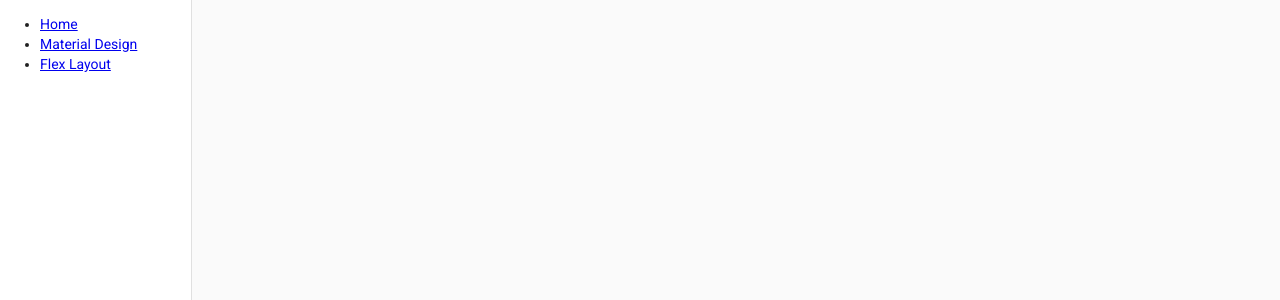
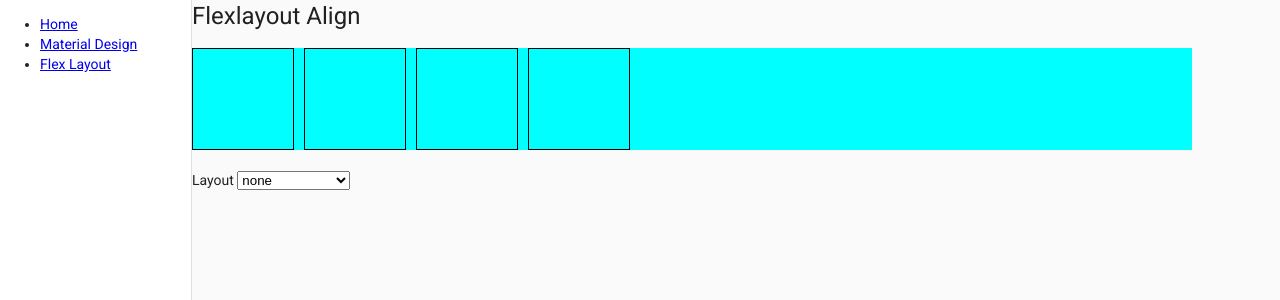
Before and after one commit to PraveenMuthu22/angular-learning-project, an Angular app: page /layoutalign in a window 1280 px wide. Before the commit this address led to /. Shown: the top 300 px of the page. Built offline with nearby package versions, Linux system fonts and the light colour scheme.

Commit message:
Flex align done

```diff
--- a/src/app/flexlayout/flex-home/flex-home.component.html
+++ b/src/app/flexlayout/flex-home/flex-home.component.html
@@ -2,6 +2,7 @@
 
 <ul>
   <li> <a [routerLink]="['/layoutgap']"> Flex layout gap  </a></li>
+  <li> <a [routerLink]="['/layoutalign']"> Flex layout align  </a></li>
 </ul>
 
 <router-outlet></router-outlet>
--- a/src/app/flexlayout/flexlayout-routing.module.ts
+++ b/src/app/flexlayout/flexlayout-routing.module.ts
@@ -1,11 +1,13 @@
 import { NgModule } from '@angular/core';
 import { Routes, RouterModule } from '@angular/router';
 import { FlexHomeComponent } from './flex-home/flex-home.component';
+import { LayoutAlignComponent } from './layout-align/layout-align.component';
 import { LayoutGapComponent } from './layout-gap/layout-gap.component';
 
 const routes: Routes = [
   { path: 'home', component: FlexHomeComponent},
   { path: 'layoutgap', component: LayoutGapComponent},
+  { path: 'layoutalign', component: LayoutAlignComponent},
   { path: '', redirectTo: 'home', pathMatch: 'full'}
 ];
 
--- a/src/app/flexlayout/flexlayout.module.ts
+++ b/src/app/flexlayout/flexlayout.module.ts
@@ -5,10 +5,11 @@ import { LayoutGapComponent } from './layout-gap/layout-gap.component';
 import { FlexHomeComponent } from './flex-home/flex-home.component';
 import { FormsModule } from '@angular/forms';
 import { SharedModule } from '../shared/shared.module';
+import { LayoutAlignComponent } from './layout-align/layout-align.component';
 
 
 @NgModule({
-  declarations: [LayoutGapComponent, FlexHomeComponent],
+  declarations: [LayoutGapComponent, FlexHomeComponent, LayoutAlignComponent],
   imports: [
     CommonModule,
     FlexlayoutRoutingModule,
--- /dev/null
+++ b/src/app/flexlayout/layout-align/layout-align.component.css
@@ -0,0 +1,11 @@
+.child {
+  width: 100px;
+  height: 100px;
+  border: solid black 1px;
+}
+
+.parent {
+  background-color: aqua;
+  width: 1000px;
+  margin-bottom: 20px;
+}
--- /dev/null
+++ b/src/app/flexlayout/layout-align/layout-align.component.html
@@ -0,0 +1,17 @@
+<h1> Flexlayout Align </h1>
+
+<div class="parent" fxLayout="row" fxLayoutGap='10px' [fxLayoutAlign]="alignment">
+  <div class="child"> </div>
+  <div class="child"> </div>
+  <div class="child"> </div>
+  <div class="child"> </div>
+</div>
+
+<div class="form-group">
+  <label> Layout </label>
+  <select class="form-control" name="alignment" [(ngModel)] = "alignment">
+      <option *ngFor="let alignment of alignments">
+          {{alignment}}
+      </option>
+  </select>
+</div>
--- /dev/null
+++ b/src/app/flexlayout/layout-align/layout-align.component.ts
@@ -0,0 +1,28 @@
+import { Component, OnInit } from '@angular/core';
+
+@Component({
+  selector: 'app-layout-align',
+  templateUrl: './layout-align.component.html',
+  styleUrls: ['./layout-align.component.css']
+})
+export class LayoutAlignComponent implements OnInit {
+
+  alignments = [
+    'none',
+    'start',
+    'center',
+    'end',
+    'space-around',
+    'space-between',
+    'space-evenly'
+  ];
+
+  alignment = 'none';
+
+
+  constructor() { }
+
+  ngOnInit(): void {
+  }
+
+}
--- a/src/app/flexlayout/layout-gap/layout-gap.component.html
+++ b/src/app/flexlayout/layout-gap/layout-gap.component.html
@@ -1,6 +1,6 @@
 <h1> Flexlayout gap </h1>
 
-<div class="parent" fxLayout="row" [fxLayoutGap]="gap + 'px'">
+<div class="parent" fxLayout="row" [fxLayoutGap]="gap + 'px'" >
   <div class="child"> </div>
   <div class="child"> </div>
   <div class="child"> </div>
```
Also changed, not shown: 1 other file (tests, documents, lock files or other folders).
